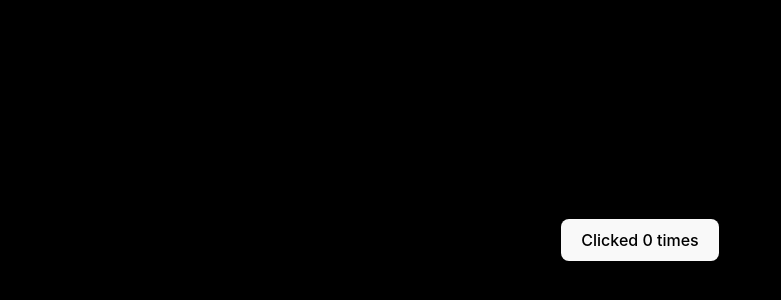
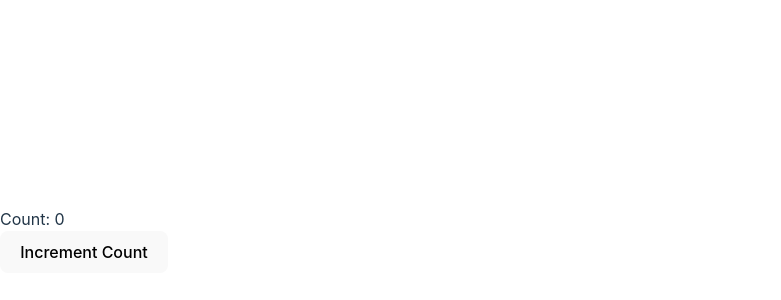
Before and after one commit to Fourthhy/appdev1, a React (Vite) app in the folder react-quickstart/: page / in a window 1280 px wide. Shown: the part 160-460 px from the top of the page, without its empty margins (0-781 px from the left). Built offline with nearby package versions, Linux system fonts and the light colour scheme.

Commit message:
Added assignment 7

```diff
--- a/react-quickstart/src/App.jsx
+++ b/react-quickstart/src/App.jsx
@@ -62,7 +62,7 @@ export default function App() {
         {/* <TernaryOperator /> */}
         {/* <ListRendering /> */}
         {/* <EventResponder /> */}
-        <CountButton />
+        {/* <CountButton /> */}
       </div>
 
     </>
--- /dev/null
+++ b/react-quickstart/src/Testing.jsx
@@ -0,0 +1,23 @@
+import React, { useState, useEffect } from 'react';
+
+function Testing() {
+  const [count, setCount] = useState(0);
+
+  useEffect(() => {
+    console.log(`Count has been updated to: ${count}`);
+
+    // Optional cleanup function
+    return () => {
+      console.log(`Cleaning up for count: ${count}`);
+    };
+  }, [count]); // Runs the effect whenever `count` changes
+
+  return (
+    <div>
+      <p>Count: {count}</p>
+      <button onClick={() => setCount(count + 1)}>Increment Count</button>
+    </div>
+  );
+}
+
+export default Testing;
--- a/react-quickstart/src/main.jsx
+++ b/react-quickstart/src/main.jsx
@@ -3,8 +3,9 @@ import { createRoot } from 'react-dom/client'
 import App from './App.jsx'
 import './index.css'
 
+import Testing from './Testing.jsx'
 createRoot(document.getElementById('root')).render(
   <StrictMode>
-    <App />
+    <Testing />
   </StrictMode>,
 )
```
Also changed, not shown: 1 other file (tests, documents, lock files or other folders).
